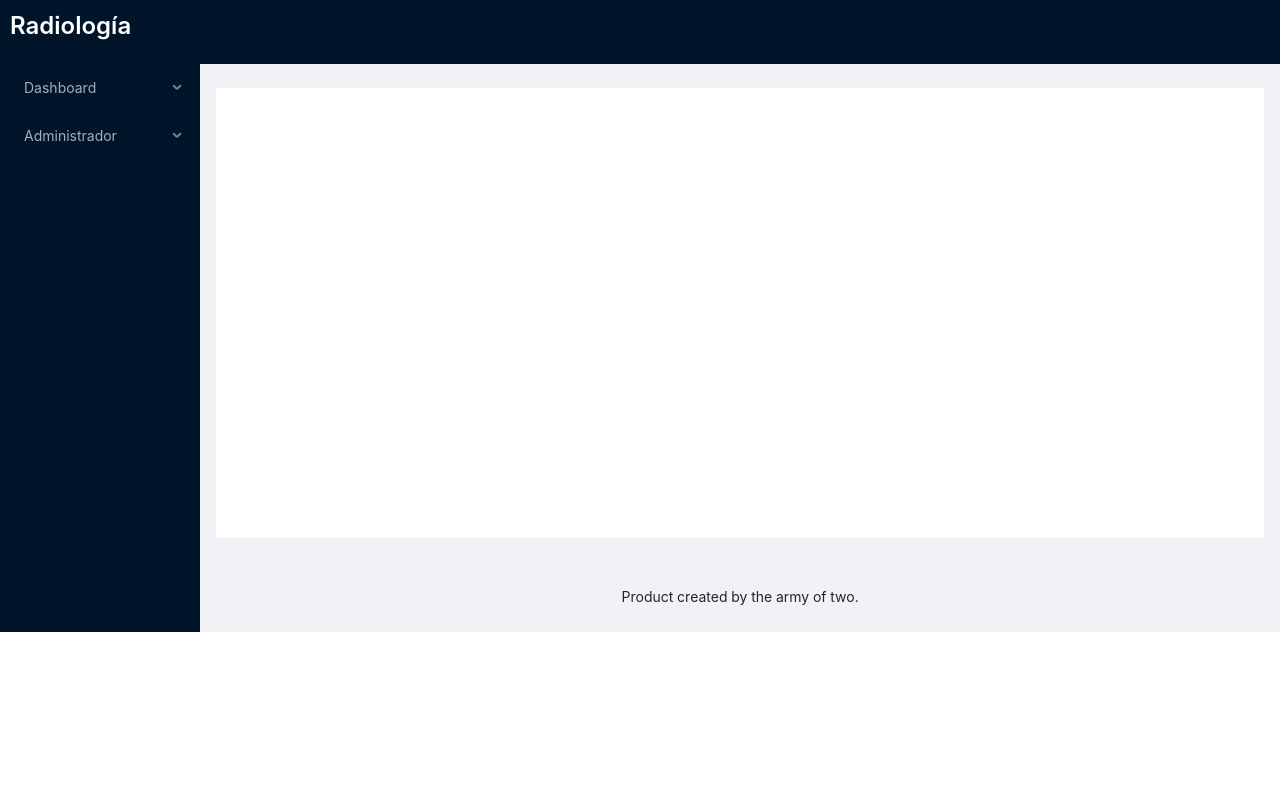
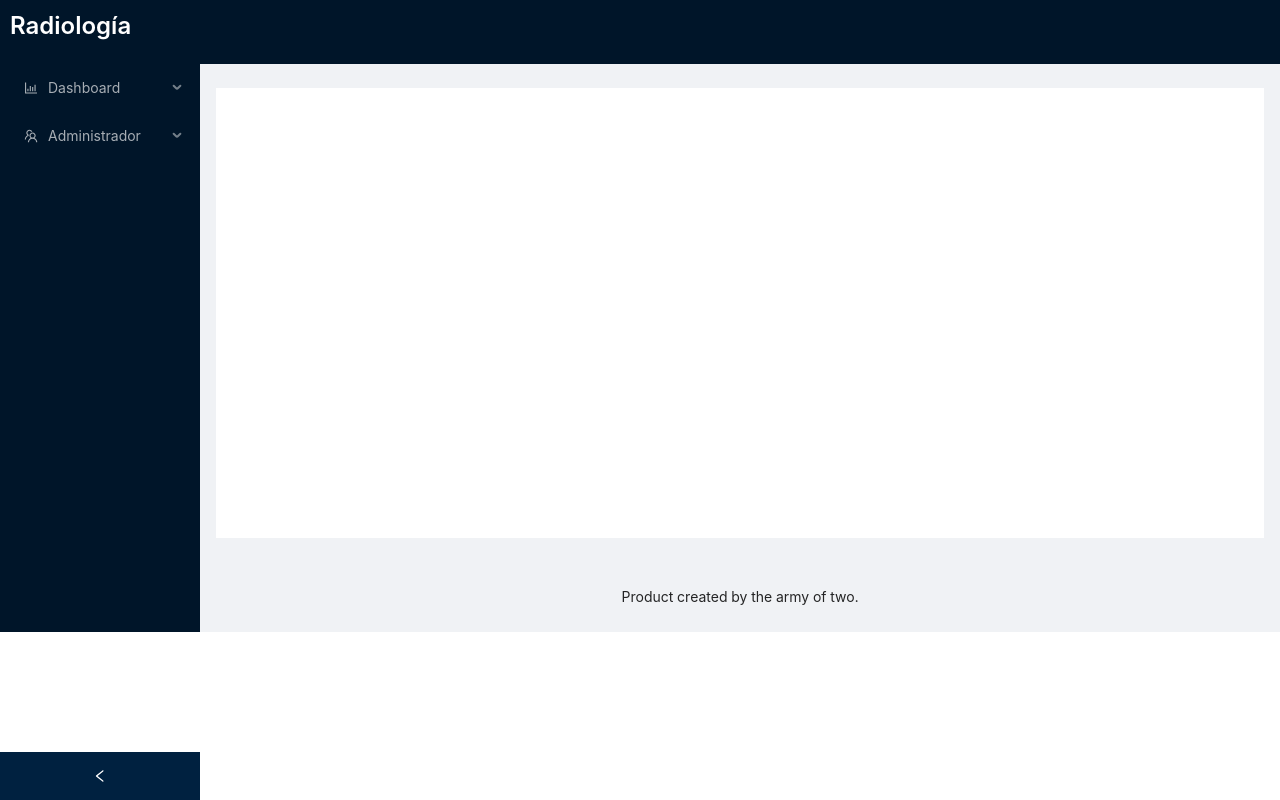
Before and after one commit to grzlz/radiologia, a React (Create React App) app: page / in a window 1280 px wide. Built offline with nearby package versions, Linux system fonts and the light colour scheme.

Commit message:
sidebar colapsable con iconos

```diff
--- a/src/App.js
+++ b/src/App.js
@@ -1,12 +1,13 @@
 import './App.css';
+import React, { useState } from 'react'
 import { Layout, Typography, Menu } from 'antd';
-import Content1 from './Content1'
-import Content2 from './Content2'
+import Operacion from './Operacion'
+import Productividad from './Productividad'
 import Vacaciones from './Vacaciones';
 import Admin from './Admin'
 import SubMenu from 'antd/lib/menu/SubMenu';
 import { BrowserRouter as Router, Route, Link } from 'react-router-dom'
-import { ProjectOutlined, DashboardOutlined, UserOutlined, CalendarOutlined } from '@ant-design/icons'
+import { ProjectOutlined, DashboardOutlined, UserOutlined, CalendarOutlined, BarChartOutlined, TeamOutlined } from '@ant-design/icons'
 
 const { Title } = Typography;
 const { Header, Footer, Sider, Content } = Layout;
@@ -14,17 +15,20 @@ const { Header, Footer, Sider, Content } = Layout;
 
 
 function App() {
+
+  const [collapsed, setCollapsed] = useState(false);
+  const onCollapse = (collapsed) => setCollapsed(collapsed);
   return (
     <Router>
       <Layout>
-        <Header style={{padding: 10}}>
-          <Title style={{color:'white'}} level={3}>Radiología</Title>
+        <Header style={{ padding: 10 }}>
+          <Title style={{ color: 'white' }} level={3}>Radiología</Title>
         </Header>
         <Layout>
 
-          <Sider>
+          <Sider collapsible collapsed={collapsed} onCollapse={onCollapse}>
             <Menu mode='inline' theme='dark'>
-              <SubMenu title={ <span>Dashboard</span> }>
+              <SubMenu title={<span><BarChartOutlined /><span>Dashboard</span></span>}>
                 <Menu.Item key='dashboard'>
                   <ProjectOutlined />
                     Operación diaria
@@ -35,8 +39,7 @@ function App() {
                     Productividad
                     <Link to='productividad' />
                 </Menu.Item>
-                </SubMenu>
-                <SubMenu title={ <span>Administrador</span>}>
+              </SubMenu><SubMenu title={<span><TeamOutlined /><span>Administrador</span></span>}>
                 <Menu.Item key='location1'>
                   <UserOutlined />
                     Administrar
@@ -50,16 +53,17 @@ function App() {
               </SubMenu>
             </Menu>
           </Sider>
+
           <Layout>
             <Content style={{ margin: '24px 16px', padding: 30, background: '#fff', minHeight: 450 }}>
 
-                  <Route path='/operacion' component={Content1}/>
-                  <Route path='/productividad' component={Content2}/>
+              <Route path='/operacion' component={Operacion} />
+              <Route path='/productividad' component={Productividad} />
               <Route path='/admin' component={Admin} />
               <Route path='/vacaciones' component={Vacaciones} />
 
             </Content>
-            <Footer style={{textAlign: 'center'}}>Product created by the army of two.</Footer>
+            <Footer style={{ textAlign: 'center' }}>Product created by the army of two.</Footer>
           </Layout>
         </Layout>
       </Layout>
--- a/src/Content1.js
+++ b/src/Operacion.js
@@ -2,7 +2,7 @@ import React from 'react'
 
 import { Statistic, Row, Col  } from 'antd';
 
-export default function Content1() {
+export default function Operacion() {
     return (
         <div>
               <div style={{ background: '#fff', padding:24, minHeight:580}}>
--- a/src/Content2.js
+++ b/src/Productividad.js
@@ -2,7 +2,7 @@ import React from 'react'
 
 import { Statistic, Row, Col  } from 'antd';
 
-export default function Content2() {
+export default function Productividad() {
     return (
         <div>
               <div style={{ background: '#fff', padding:24, minHeight:580}}>
```
Also changed, not shown: 1 other file (tests, documents, lock files or other folders). Lines whose indentation alone changed are shown as unchanged.
